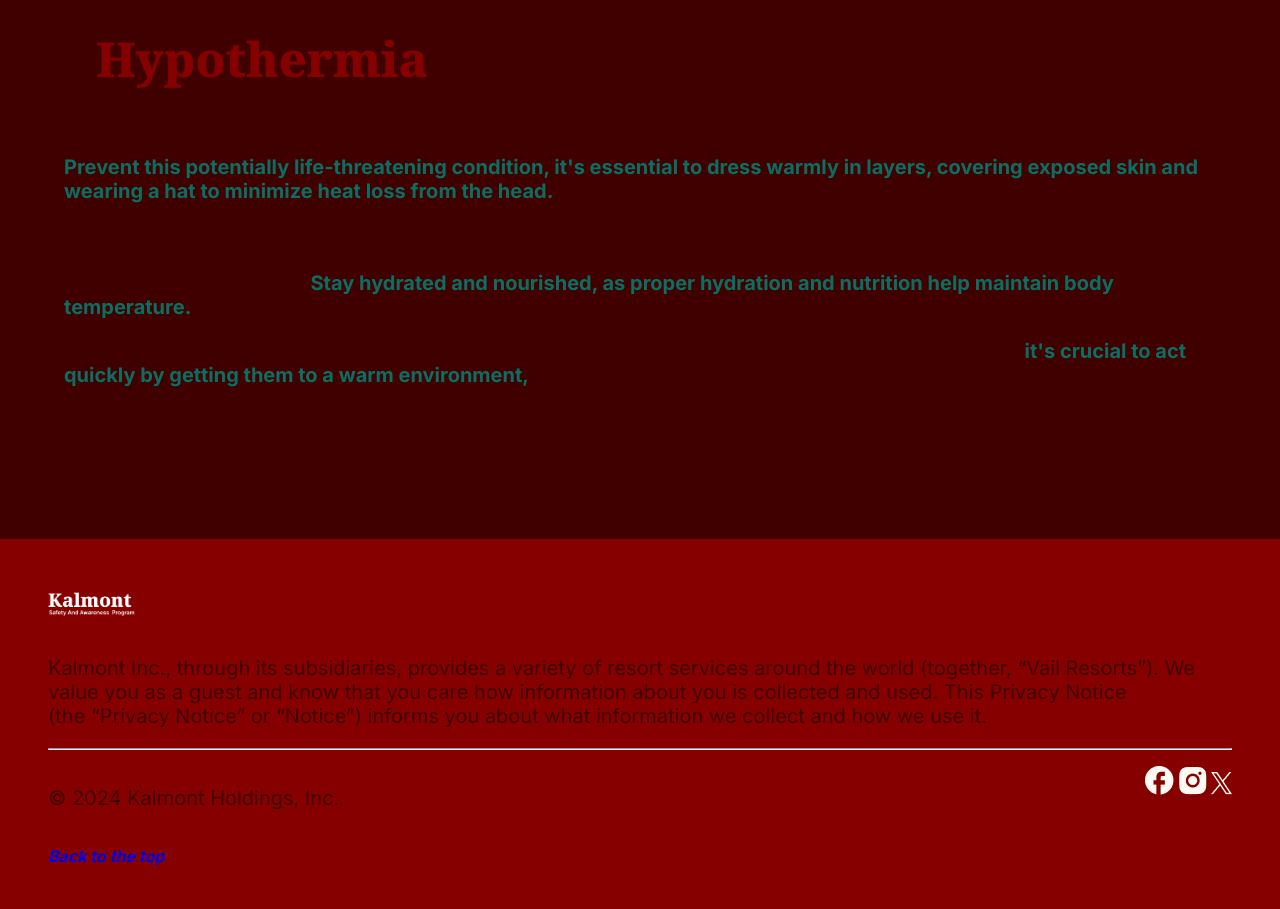
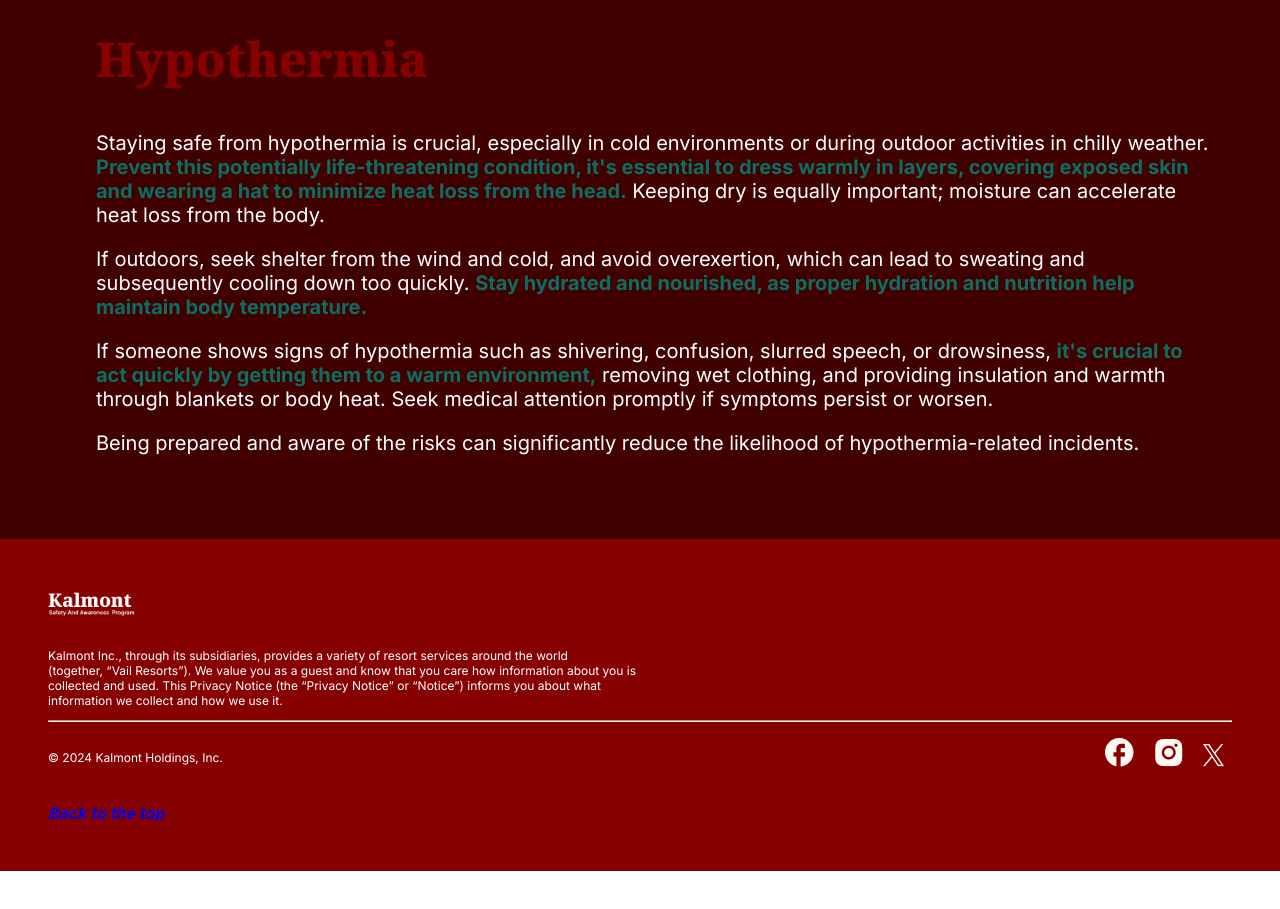
Before and after one commit to AntonellaSL/AntonellaSL-Kalmont-Avalanche-and-Hypothermia, a plain HTML site: page mountain-safety.html in a window 1280 px wide. Shown: the part 2740-3649 px from the top of the page. After the commit the page ends 3611 px from the top, so only its background shows below. Drawn offline with Linux system fonts and the light colour scheme.

Commit message:
Update mountain-safety.html

```diff
--- a/mountain-safety.html
+++ b/mountain-safety.html
@@ -70,8 +70,7 @@
       <figure class="image-width-text-overlap"></figure>
       <div class="text-overlap">
         <h2>Avalanche Safety</h2>
-        <div id="avalanche.content">
-          <p>
+          <p class="avalanche-content">
             Staying safe in avalanche terrain requires a combination of
             knowledge, preparation, and prudent decision-making. Before
             heading into avalanche-prone areas, it's crucial to check
@@ -83,7 +82,6 @@
             avoiding steep slopes during times of heightened avalanche danger
             are essential strategies.
           </p>
-        </div>
       </div>
     </section>
     <!-- end of #AvalancheSafety -->
@@ -132,7 +130,7 @@
 
     <section class="Hypothermia">
       <h2>Hypothermia</h2>
-      <p>
+      <p class="text-hypothermia">
         Staying safe from hypothermia is crucial, especially in cold
         environments or during outdoor activities in chilly weather.
         <strong>
@@ -143,7 +141,7 @@
           Keeping dry is equally important; moisture can accelerate heat loss
           from the body.
         </p>
-        <p>
+        <p class="text-hypothermia">
           If outdoors, seek shelter from the wind and cold, and avoid
           overexertion, which can lead to sweating and subsequently cooling down
           too quickly.
@@ -152,7 +150,7 @@
             maintain body temperature.</strong
             >
           </p>
-          <p>
+          <p class="text-hypothermia">
             If someone shows signs of hypothermia such as shivering, confusion,
             slurred speech, or drowsiness,
             <strong>
@@ -164,7 +162,7 @@
               persist or worsen.
             </p>
 
-            <p>
+            <p class="text-hypothermia">
               Being prepared and aware of the risks can significantly reduce the
               likelihood of hypothermia-related incidents.
             </p>
@@ -173,7 +171,7 @@
 
         <footer>
           <img class="logo" src="img/logo_footer.png" alt="Websitelogo" width="87" height="30" />
-          <p>
+          <p class="footer-text">
             Kalmont Inc., through its subsidiaries, provides a variety of resort
             services around the world (together, “Vail Resorts”). We value you as a
             guest and know that you care how information about you is collected and
@@ -182,12 +180,12 @@
           </p>
           <hr>
           <div class="socialmedia">
-            <p> © 2024 Kalmont Holdings, Inc.</p>
+            <p class="footer-text"> © 2024 Kalmont Holdings, Inc.</p>
 
             <div class="social-media-logos">
-              <a href="https://www.facebook.com/avalanchecanada/"><img src="img/facebook.png" alt="Facebook Logo" width="29" height="29"/></a>
-              <a href="https://www.instagram.com/avalanchecanada/"><img src="img/instagram.png" alt="Instagram Logo" width="28" height="28"/></a>
-              <a href="https://twitter.com/avalancheca"><img src="img/x.png" alt="X Logo" width="21" height="23"/></a>
+              <a class="logos" href="https://www.facebook.com/avalanchecanada/"><img src="img/facebook.png" alt="Facebook Logo" width="29" height="29"/></a>
+              <a class="logos" href="https://www.instagram.com/avalanchecanada/"><img src="img/instagram.png" alt="Instagram Logo" width="28" height="28"/></a>
+              <a class="logos" href="https://twitter.com/avalancheca"><img src="img/x.png" alt="X Logo" width="21" height="23"/></a>
             </div>
           </div>
           <a href="#top">Back to the top </a>
```
